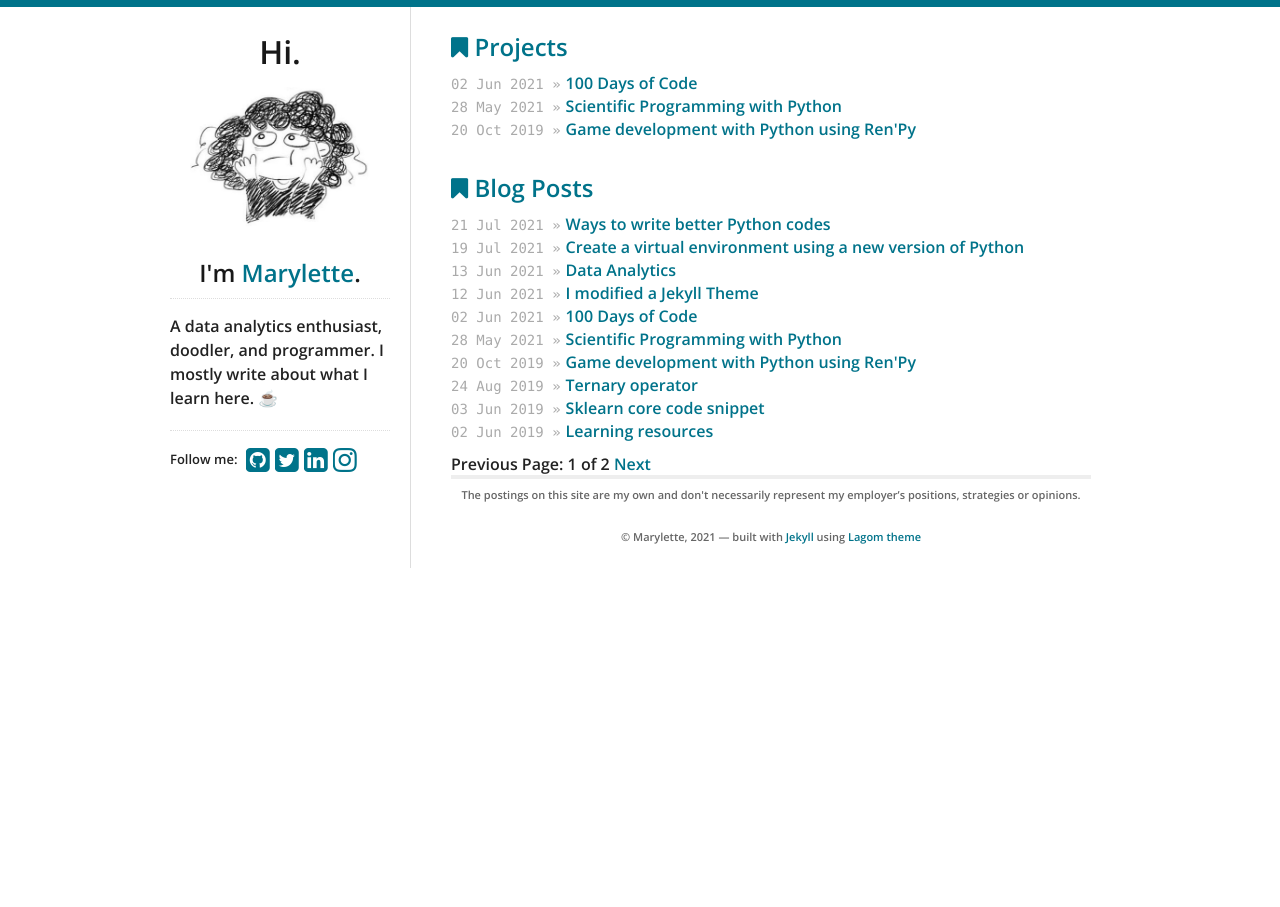
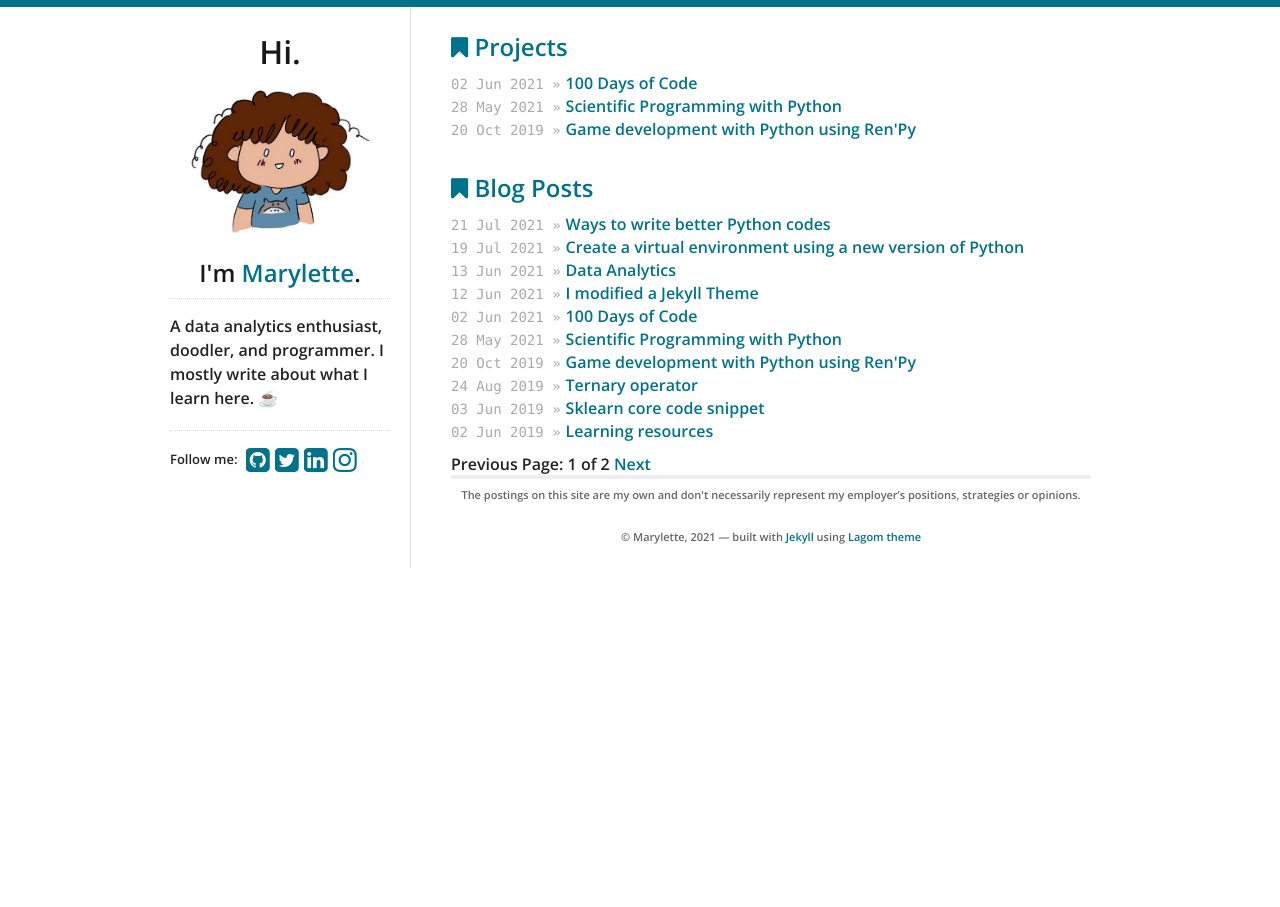
Before and after one commit to maryletteroa/maryletteroa.github.io, a Jekyll site: the page built from index.html, in a window 1280 px wide. Built offline with Jekyll 4.4.1, drawn with Linux system fonts in a browser that asks for light colours; the list of posts is cut into pages by our own code.

Commit message:
replace sidebar photo

```diff
--- a/_includes/sidebar.html
+++ b/_includes/sidebar.html
@@ -4,7 +4,7 @@
     {% if site.data.theme.social.gravatar %}
     <img src="http://www.gravatar.com/avatar/{{ site.data.theme.social.gravatar }}?s=200" id="gravatar" alt="My photo"/>
     {% else %}
-    <img src="/circle-cropped-2.png" id="logo" alt="Blog logo" width="180" height=""/>
+    <img src="/totoro-shirt.png" id="logo" alt="Blog logo" width="180" height=""/>
     {% endif %}
   </a>
   <h2>I'm <a href="/">{{ site.data.theme.name }}</a>.</h2>
```
Also changed, not shown: circle-cropped-2.png (deleted), totoro-shirt.png (added).
